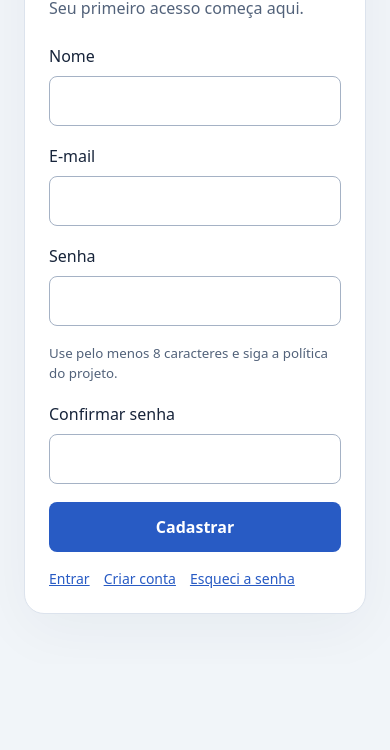
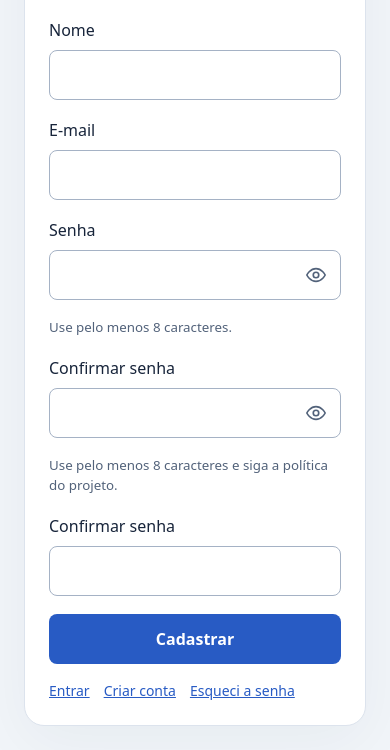
Before and after one commit to leo15sm/login, a plain HTML site: page cadastro.html in a window 390 px wide. Shown: the part 180-930 px from the top of the page. Before the commit the page ends 844 px from the top, so only its background shows below. Drawn offline with Linux system fonts and the light colour scheme.

Commit message:
Funcionalidades basicas implementadas

```diff
--- a/cadastro.html
+++ b/cadastro.html
@@ -18,9 +18,79 @@
             <label>E-mail
                 <input name="email" type="email" autocomplete="email" required>
             </label>
-            <label>Senha
-                <input name="senha" type="password" autocomplete="new-password" minlength="8" required>
-            </label>
+            <div class="campo-senha">
+                <label for="senha">Senha</label>
+
+                <div class="entrada-senha">
+                    <input
+                    id="senha"
+                    name="senha"
+                    type="password"
+                    autocomplete="new-password"
+                    minlength="8"
+                    required
+                    >
+
+                    <button
+                    type="button"
+                    class="alternar-senha"
+                    aria-controls="senha"
+                    aria-label="Mostrar senha"
+                    aria-pressed="false"
+                    title="Mostrar senha"
+                    >
+                    <svg
+                        viewBox="0 0 24 24"
+                        fill="none"
+                        stroke="currentColor"
+                        stroke-width="1.8"
+                        aria-hidden="true"
+                    >
+                        <path d="M2 12s3.5-7 10-7 10 7 10 7-3.5 7-10 7S2 12 2 12Z"/>
+                        <circle cx="12" cy="12" r="3"/>
+                        <path class="risco" d="m3 3 18 18"/>
+                    </svg>
+                    </button>
+                </div>
+                </div>
+
+                <small>Use pelo menos 8 caracteres.</small>
+
+                <div class="campo-senha">
+                <label for="confirmacao">Confirmar senha</label>
+
+                <div class="entrada-senha">
+                    <input
+                    id="confirmacao"
+                    name="confirmacao"
+                    type="password"
+                    autocomplete="new-password"
+                    minlength="8"
+                    required
+                    >
+
+                    <button
+                    type="button"
+                    class="alternar-senha"
+                    aria-controls="confirmacao"
+                    aria-label="Mostrar confirmação de senha"
+                    aria-pressed="false"
+                    title="Mostrar confirmação de senha"
+                    >
+                    <svg
+                        viewBox="0 0 24 24"
+                        fill="none"
+                        stroke="currentColor"
+                        stroke-width="1.8"
+                        aria-hidden="true"
+                    >
+                        <path d="M2 12s3.5-7 10-7 10 7 10 7-3.5 7-10 7S2 12 2 12Z"/>
+                        <circle cx="12" cy="12" r="3"/>
+                        <path class="risco" d="m3 3 18 18"/>
+                    </svg>
+                    </button>
+                </div>
+            </div>
             <small>Use pelo menos 8 caracteres e siga a política do projeto.</small>
             <label>Confirmar senha
                 <input name="confirmacao" type="password" autocomplete="new-password" minlength="8" required>
@@ -35,6 +105,7 @@
         </nav>
         <noscript>Ative o JavaScript para utilizar o login.</noscript>
     </main>
-    <script type="module" src="js/cadastro.js"></script>
+    <script type="module" src="./js/login.js"></script>
+    <script type="module" src="./js/mostrar-senha.js"></script>
 </body>
 </html>
--- a/css/styles.css
+++ b/css/styles.css
@@ -1 +1,153 @@
-*{box-sizing:border-box}body{margin:0;min-height:100vh;display:grid;place-items:center;padding:24px;background:#f1f5f9;font:16px/1.5 system-ui,sans-serif;color:#17243a}.card{width:100%;max-width:460px;background:white;padding:36px;border:1px solid #dce3ed;border-radius:20px;box-shadow:0 16px 60px #17243a0c}.marca{font-size:12px;font-weight:800;letter-spacing:2px;color:#3566ca}h1{font-size:30px;margin:16px 0 6px}p{color:#52627a}form,label{display:grid;gap:8px}form{gap:18px;margin-top:24px}input{width:100%;padding:12px;font:inherit;border:1px solid #a5b2c5;border-radius:8px}button{padding:13px;border:0;border-radius:8px;background:#285bc4;color:white;font:inherit;font-weight:600;cursor:pointer}button:disabled{opacity:.6;cursor:wait}a{color:#285bc4}nav{display:flex;gap:14px;flex-wrap:wrap;font-size:14px}small{color:#52627a}:focus-visible{outline:3px solid #6e9fff;outline-offset:3px}[hidden]{display:none!important}#mensagem{overflow-wrap:anywhere}.erro{color:#ac2635!important}@media(max-width:480px){.card{padding:24px}}
+*{
+    box-sizing:border-box
+}
+body{
+    margin:0;
+    min-height:100vh;
+    display:grid;
+    place-items:center;
+    padding:24px;
+    background:#f1f5f9;
+    font:16px/1.5 system-ui,sans-serif;
+    color:#17243a
+}
+.card{
+    width:100%;
+    max-width:460px;
+    background:white;
+    padding:36px;
+    border:1px solid #dce3ed;
+    border-radius:20px;
+    box-shadow:0 16px 60px #17243a0c
+}
+    .marca{
+        font-size:12px;
+        font-weight:800;
+        letter-spacing:2px;color:#3566ca
+    }
+    h1{
+        font-size:30px;
+        margin:16px 0 6px
+    }
+    p{
+        color:#52627a
+    }
+    form,label{
+        display:grid;
+        gap:8px
+    }
+    form{
+        gap:18px;
+        margin-top:24px
+    }
+    input{
+        width:100%;
+        padding:12px;
+        font:inherit;
+        border:1px solid #a5b2c5;
+        border-radius:8px
+    }
+    button{
+        padding:13px;
+        border:0;
+        border-radius:8px;
+        background:#285bc4;
+        color:white;
+        font:inherit;
+        font-weight:600;
+        cursor:pointer
+    }
+    button:disabled{
+        opacity:.6;
+        cursor:wait
+    }
+    a{
+        color:#285bc4
+    }
+    nav{
+        display:flex;
+        gap:14px;
+        flex-wrap:wrap;
+        font-size:14px
+    }
+    small{
+        color:#52627a
+    }
+    :focus-visible{
+        outline:3px solid #6e9fff;
+        outline-offset:3px
+    }
+    [hidden]{
+        display:none!important
+    }
+    #mensagem{
+        overflow-wrap:anywhere
+    }
+    .erro{
+        color:#ac2635!important
+    }
+    @media(max-width:480px){
+        .card{
+            padding:24px
+        }
+    }
+
+    .campo-senha {
+  display: grid;
+  gap: 8px;
+}
+
+.entrada-senha {
+  position: relative;
+}
+
+.entrada-senha input {
+  width: 100%;
+  min-height: 48px;
+  padding-right: 56px;
+}
+
+.entrada-senha .alternar-senha {
+  position: absolute;
+  top: 50%;
+  right: 3px;
+  transform: translateY(-50%);
+
+  display: grid;
+  place-items: center;
+
+  width: 44px;
+  height: 44px;
+  padding: 10px;
+
+  border: none;
+  border-radius: 6px;
+  background: transparent;
+  color: #52627a;
+  cursor: pointer;
+}
+
+.entrada-senha .alternar-senha:hover {
+  background: #edf2fa;
+  color: #285bc4;
+}
+
+.alternar-senha svg {
+  display: block;
+  width: 22px;
+  height: 22px;
+  pointer-events: none;
+}
+
+.alternar-senha .risco {
+  display: none;
+}
+
+.alternar-senha[aria-pressed="true"] .risco {
+  display: block;
+}
+
+.alternar-senha:focus-visible {
+  outline: 3px solid #6e9fff;
+  outline-offset: 2px;
+}
--- a/js/firebase-config.js
+++ b/js/firebase-config.js
@@ -1,10 +1,10 @@
-// Cole SOMENTE o objeto firebaseConfig fornecido ao registrar o aplicativo Web.
 // Esta configuração identifica o projeto; não é uma credencial administrativa.
 export const firebaseConfig = {
-  apiKey: "PREENCHER",
-  authDomain: "PREENCHER",
-  projectId: "PREENCHER",
-  storageBucket: "PREENCHER",
-  messagingSenderId: "PREENCHER",
-  appId: "PREENCHER"
+  apiKey: "AIzaSyCsgPhKsYGy900IXIVYXCu6vS5dHrfhegc",
+  authDomain: "login-9941a.firebaseapp.com",
+  projectId: "login-9941a",
+  storageBucket: "login-9941a.firebasestorage.app",
+  messagingSenderId: "139601678656",
+  appId: "1:139601678656:web:a4841ae2957b39aa6b6aa5",
+  measurementId: "G-25E5H4CTXT"
 };
--- /dev/null
+++ b/js/mostrar-senha.js
@@ -0,0 +1,31 @@
+// Controla os botões sem depender do Firebase.
+document.querySelectorAll(".alternar-senha").forEach((botao) => {
+  const campoId = botao.getAttribute("aria-controls");
+  const campo = document.getElementById(campoId);
+
+  if (!campo) {
+    return;
+  }
+
+  const descricao =
+    campoId === "confirmacao"
+      ? "confirmação de senha"
+      : "senha";
+
+  function atualizarBotao() {
+    const visivel = campo.type === "text";
+    const texto = `${visivel ? "Ocultar" : "Mostrar"} ${descricao}`;
+
+    botao.setAttribute("aria-pressed", String(visivel));
+    botao.setAttribute("aria-label", texto);
+    botao.title = texto;
+  }
+
+  botao.hidden = false;
+  atualizarBotao();
+
+  botao.addEventListener("click", () => {
+    campo.type = campo.type === "password" ? "text" : "password";
+    atualizarBotao();
+  });
+});
--- a/js/ui.js
+++ b/js/ui.js
@@ -20,13 +20,31 @@ export function explicar(erro) {
   return erros[erro.code] || (erro.code ? 'Não foi possível concluir. Código: ' + erro.code : erro.message);
 }
 export function formulario(acao) {
-  document.querySelector('form').addEventListener('submit', async evento => {
+  const form = document.querySelector("form");
+
+  if (!form) {
+    return;
+  }
+
+  form.addEventListener("submit", async (evento) => {
     evento.preventDefault();
-    const botao = evento.currentTarget.querySelector('button');
+
+    const botao = form.querySelector('button[type="submit"]');
+
+    if (!botao || botao.disabled) {
+      return;
+    }
+
     botao.disabled = true;
-    mensagem('Aguarde…');
-    try { await acao(new FormData(evento.currentTarget)); }
-    catch (erro) { mensagem(explicar(erro), true); }
-    finally { botao.disabled = false; }
+    mensagem("Aguarde…");
+
+    try {
+      const dados = new FormData(form);
+      await acao(dados);
+    } catch (erro) {
+      mensagem(explicar(erro), true);
+    } finally {
+      botao.disabled = false;
+    }
   });
 }
```
Also changed, not shown: index.html (+35 -3 lines). Lines whose indentation alone changed are shown as unchanged.
